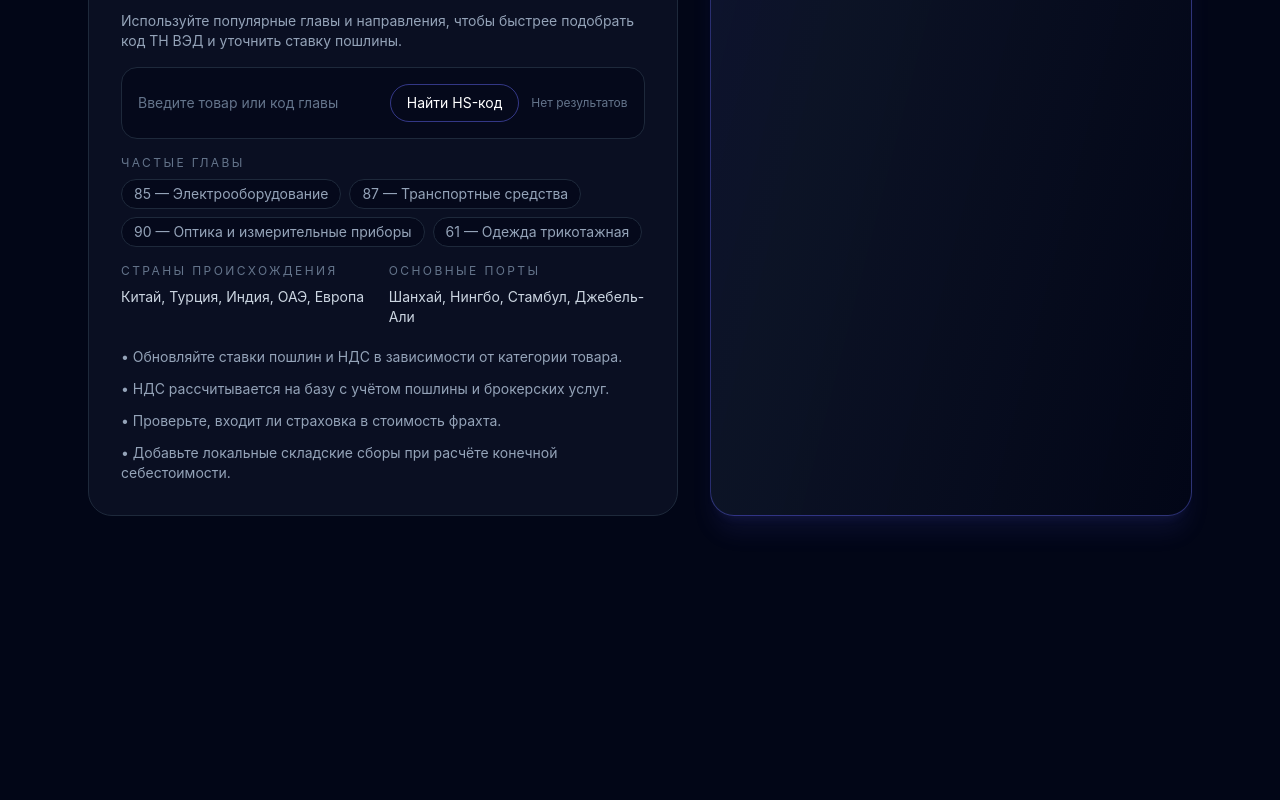
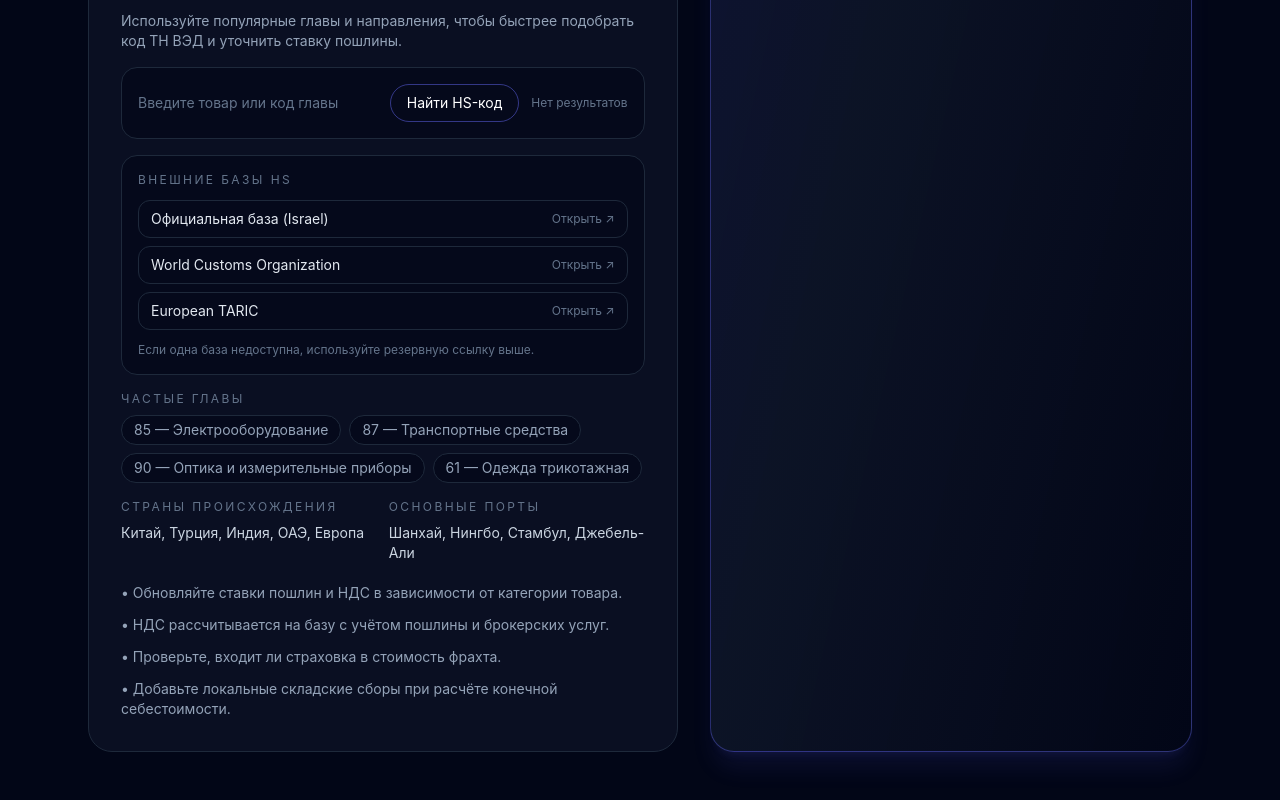
Before and after one commit to Arkadi2025/allmarka-calculator, a React (Vite) app: page / in a window 1280 px wide. Shown: the part 1638-2438 px from the top of the page. Before the commit the page ends 2202 px from the top, so only its background shows below. Built offline with nearby package versions, Linux system fonts and the light colour scheme.

Commit message:
Add HS database fallback links

```diff
--- a/src/components/HsSection.jsx
+++ b/src/components/HsSection.jsx
@@ -1,6 +1,6 @@
 import { useState } from 'react';
 
-import { COUNTRIES, HS_CHAPTERS, PORTS } from '../data/importData.js';
+import { COUNTRIES, HS_CHAPTERS, HS_DATABASES, PORTS } from '../data/importData.js';
 import { searchHsCode } from '../services/ai.js';
 
 export default function HsSection() {
@@ -51,6 +51,29 @@ export default function HsSection() {
         </span>
       </form>
 
+      <div className="mt-4 rounded-2xl border border-slate-800 bg-slate-950/60 p-4 text-sm text-slate-300">
+        <p className="text-xs uppercase tracking-[0.2em] text-slate-500">
+          Внешние базы HS
+        </p>
+        <div className="mt-3 grid gap-2">
+          {HS_DATABASES.map((database) => (
+            <a
+              key={database.url}
+              href={database.url}
+              target="_blank"
+              rel="noreferrer"
+              className="flex items-center justify-between rounded-xl border border-slate-800 px-3 py-2 text-sm text-slate-200 transition hover:border-brand-500 hover:text-white"
+            >
+              <span>{database.name}</span>
+              <span className="text-xs text-slate-500">Открыть ↗</span>
+            </a>
+          ))}
+        </div>
+        <p className="mt-3 text-xs text-slate-500">
+          Если одна база недоступна, используйте резервную ссылку выше.
+        </p>
+      </div>
+
       <div className="mt-4 grid gap-4 text-sm text-slate-400">
         <div>
           <p className="text-xs uppercase tracking-[0.2em] text-slate-500">
--- a/src/data/importData.js
+++ b/src/data/importData.js
@@ -14,6 +14,21 @@ export const HS_CHAPTERS_FALLBACK = [
   '73 — Изделия из чугуна или стали'
 ];
 
+export const HS_DATABASES = [
+  {
+    name: 'Официальная база (Israel)',
+    url: 'https://shaarolami-query.customs.mof.gov.il/'
+  },
+  {
+    name: 'World Customs Organization',
+    url: 'https://www.wcoomd.org/en/topics/nomenclature/hs-nomenclature/hs-nomenclature-2022-edition.aspx'
+  },
+  {
+    name: 'European TARIC',
+    url: 'https://ec.europa.eu/taxation_customs/dds2/taric/taric_consultation.jsp?Lang=en'
+  }
+];
+
 export const VAT = {
   standardRate: 12
 };
```
